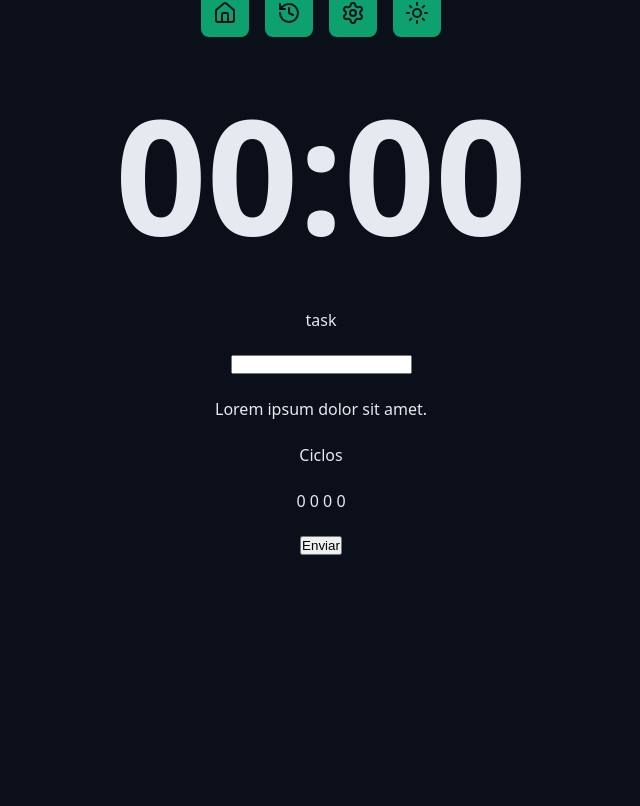
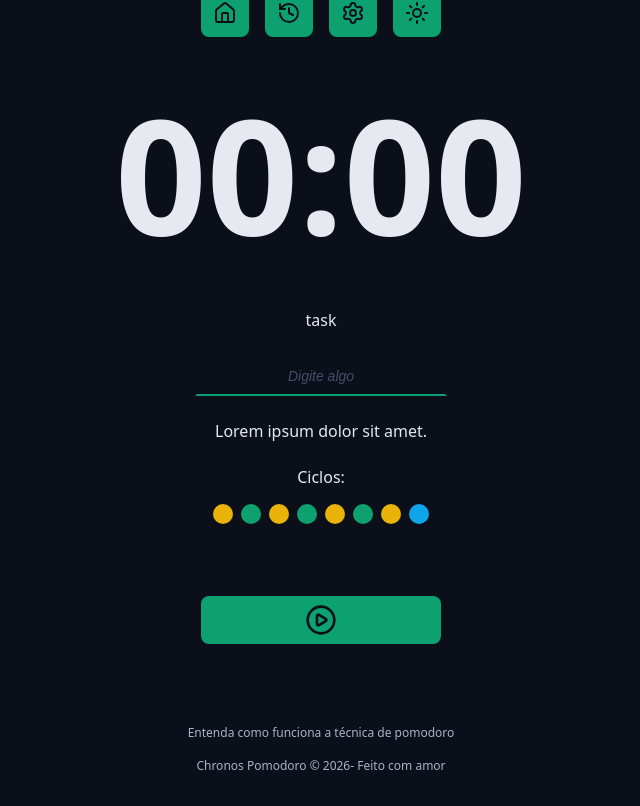
Before and after one commit to Lucas-S-De-Souza/chronos-pomodoro, a React app: page / in a window 1280 px wide. Shown: the part 232-1038 px from the top of the page, without its empty margins (319-959 px from the left). Before the commit the page ends 819 px from the top, so only its background shows below. Built offline with nearby package versions, Linux system fonts and the light colour scheme; the HTML template or start-up script is replaced by a standard one.

Commit message:
Finalizando a primeira página

```diff
--- a/src/App.tsx
+++ b/src/App.tsx
@@ -7,6 +7,10 @@
 import { Menu } from './components/Menu';
 import { CountDown } from './components/CountDown';
 import { DefaultInput } from './components/DefaultInput';
+import { Cycles } from './components/Cycles';
+import { DefaultButton } from './components/DefaultButton';
+import { PlayCircleIcon} from 'lucide-react';
+import { Footer } from './components/Footer';
 
 
 export function App() {
@@ -28,7 +32,12 @@
     <Container>
       <form className='form' action="">
         <div className="formRow">
-          <DefaultInput id='meuInput' type= 'text'/>
+          <DefaultInput
+          id='meuInput'
+          type= 'text'
+          labelText='task'
+          placeholder='Digite algo'
+          />
         </div>
 
         <div className="formRow">
@@ -36,14 +45,17 @@
         </div>
 
         <div className="formRow">
-          <p>Ciclos</p>
-          <p>0 0 0 0 </p>
+          <Cycles />
         </div>
 
         <div className="formRow">
-          <button>Enviar</button>
+          <DefaultButton icon={<PlayCircleIcon />}/>
         </div>
       </form>
+    </Container>
+
+    <Container>
+      <Footer />
     </Container>
     </>
   );
--- /dev/null
+++ b/src/components/Cycles/index.tsx
@@ -0,0 +1,22 @@
+import styles from './styles.module.css'
+
+export function Cycles () {
+
+  return (
+    <>
+      <div className={styles.cycles}>
+        <span>Ciclos:</span>
+        <div className={styles.cycleDots}>
+          <span className={`${styles.cycleDot} ${styles.workTime}`}></span>
+          <span className={`${styles.cycleDot} ${styles.shortBreakTime}`}></span>
+          <span className={`${styles.cycleDot} ${styles.workTime}`}></span>
+          <span className={`${styles.cycleDot} ${styles.shortBreakTime}`}></span>
+          <span className={`${styles.cycleDot} ${styles.workTime}`}></span>
+          <span className={`${styles.cycleDot} ${styles.shortBreakTime}`}></span>
+          <span className={`${styles.cycleDot} ${styles.workTime}`}></span>
+          <span className={`${styles.cycleDot} ${styles.longBreakTime}`}></span>
+        </div>
+      </div>
+    </>
+  )
+}
--- /dev/null
+++ b/src/components/Cycles/styles.module.css
@@ -0,0 +1,31 @@
+.cycles {
+  display: flex;
+  flex-direction: column;
+  align-items: center;
+  justify-content: center;
+  gap: 1.6rem;
+}
+
+.cycleDots {
+  display: flex;
+  gap: 0.8rem;
+}
+
+.cycleDot {
+  width: 2rem;
+  height: 2rem;
+  background-color: var(--primary);
+  border-radius: 50%;
+}
+
+.workTime {
+  background-color: var(--warning);
+}
+
+.shortBreakTime {
+  background-color: var(--primary);
+}
+
+.longBreakTime {
+  background-color: var(--info);
+}
--- /dev/null
+++ b/src/components/DefaultButton/index.tsx
@@ -0,0 +1,20 @@
+import styles from './styles.module.css'
+
+type DefaultButtonProps = {
+ icon: React.ReactNode;
+ color?: 'green' | 'red';
+} & React.ComponentProps<"button">;
+
+export function DefaultButton({
+  icon,
+  color='green',
+  ...props
+}: DefaultButtonProps) {
+  return (
+    <>
+      <button className={`${styles.button} ${styles[color]}`}  {...props} >
+        {icon}
+    </button>
+    </>
+  );
+}
--- /dev/null
+++ b/src/components/DefaultButton/styles.module.css
@@ -0,0 +1,33 @@
+.button {
+  border: none;
+  background: var(--primary);
+  color: var(--text-over-primary);
+  display: flex;
+  align-items: center;
+  justify-content: center;
+  min-width: 24rem;
+  padding: 0.8rem;
+  border-radius: 0.8rem;
+  margin: 4.8rem 0;
+  cursor: pointer;
+  transition: all 0.1s ease-in-out;
+}
+
+.button svg {
+  width: 3.2rem;
+  height: 3.2rem;
+}
+
+.button:hover {
+  filter: brightness(80%);
+}
+
+.green {
+  background: var(--primary);
+  color: var(--text-over-primary);
+}
+
+.red {
+  background: var(--error);
+  color: var(--text-over-error);
+}
--- a/src/components/DefaultInput/index.tsx
+++ b/src/components/DefaultInput/index.tsx
@@ -1,10 +1,15 @@
-type DefaultInputProps = { id: string } & React.ComponentProps<"input">;
+import styles from './styles.module.css'
 
-export function DefaultInput({ id, type }: DefaultInputProps) {
+type DefaultInputProps = {
+  id: string
+  labelText?: string;
+} & React.ComponentProps<"input">;
+
+export function DefaultInput({ id, type, labelText, ...rest }: DefaultInputProps) {
   return (
     <>
-      <label htmlFor={id}>task</label>
-      <input id={id} type={type} />
+      <label htmlFor={id}>{labelText}</label>
+      <input className={styles.input} id={id} type={type} {...rest} />
     </>
   );
 }
--- /dev/null
+++ b/src/components/DefaultInput/styles.module.css
@@ -0,0 +1,29 @@
+.input {
+  background: transparent;
+  border: none;
+  text-align: center;
+  font-size: 1.8rem;
+  padding: 0.8rem;
+  color: var(--text-default);
+  outline: none;
+
+  border: 0.2rem solid transparent;
+  border-bottom: 0.2rem solid var(--primary);
+  transition: all 0.1s ease-in-out;
+}
+
+.input:focus {
+  border-radius: 0.8rem;
+  border: 0.2rem solid var(--primary);
+}
+
+.input::placeholder {
+  color: var(--gray-500);
+  font-size: 1.4rem;
+  font-style: italic;
+}
+
+.input:disabled {
+  border-bottom: 0.2rem solid var(--disabled);
+  color: var(--text-muted);
+}
--- /dev/null
+++ b/src/components/Footer/index.tsx
@@ -0,0 +1,8 @@
+import styles from "./styles.module.css"
+
+export function Footer() {
+  return <footer className={styles.footer}>
+    <a href="">Entenda como funciona a técnica de pomodoro</a>
+    <a href="">Chronos Pomodoro &copy; {new Date().getFullYear()}- Feito com amor</a>
+  </footer>;
+}
--- /dev/null
+++ b/src/components/Footer/styles.module.css
@@ -0,0 +1,18 @@
+.footer {
+  display: flex;
+  flex-direction: column;
+  align-items: center;
+  justify-content: center;
+  font-size: 1.2rem;
+  gap: 1.6rem;
+}
+
+.footer a {
+  color: var(--text-muted);
+  text-decoration: none;
+}
+
+.footer a:hover {
+  color: var(--text-muted);
+  text-decoration: underline;
+}
```
